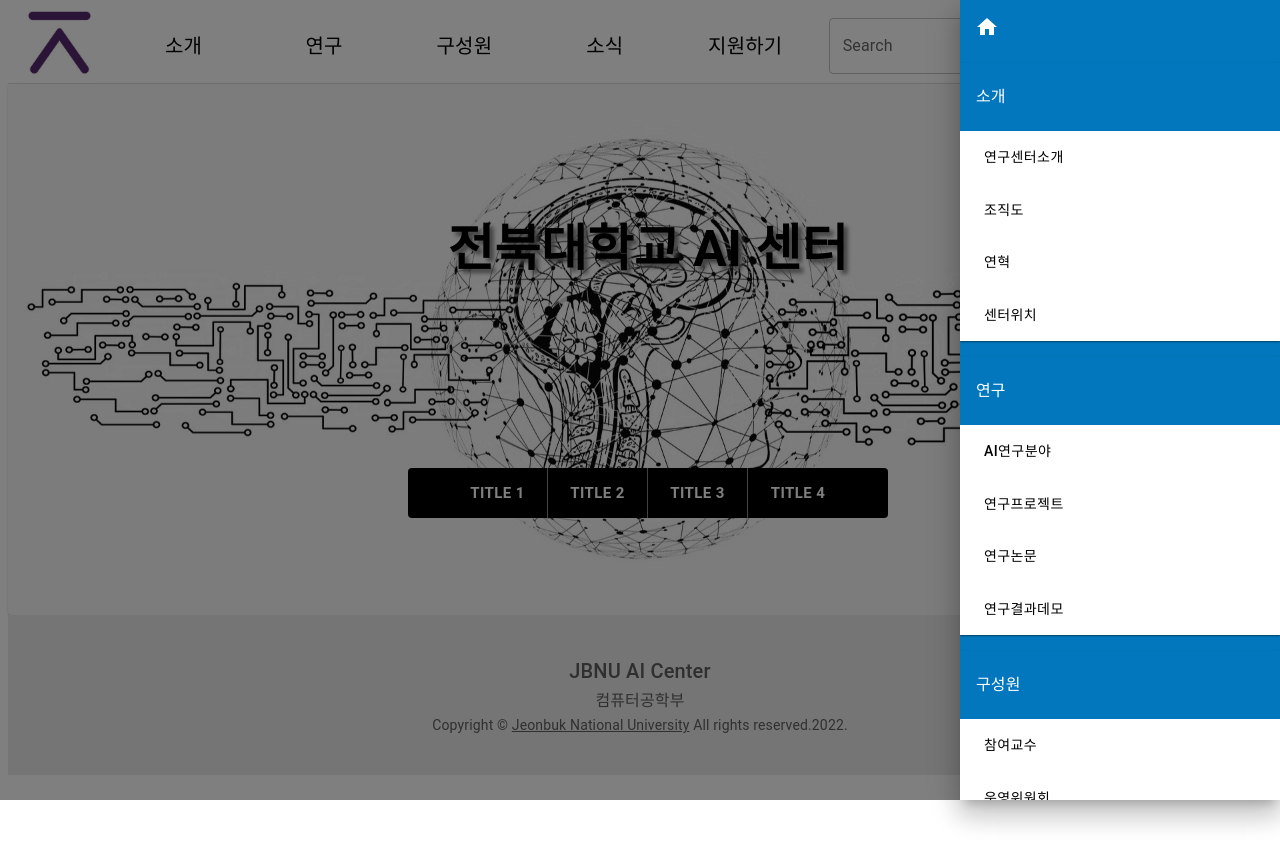
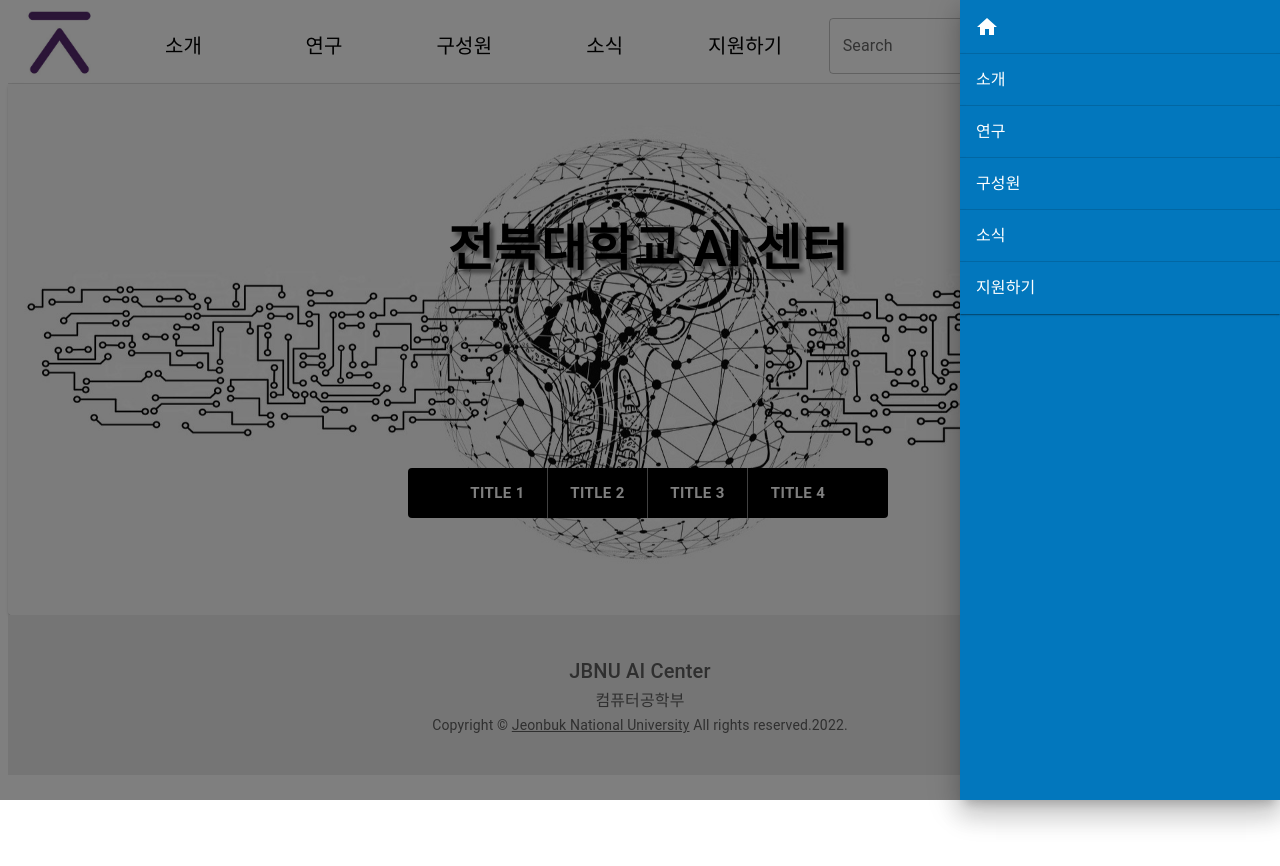
Before and after one commit to AI-Research-Center-Homepage/frontend, a React (Create React App) app: page / in a window 1280 px wide. Both pictures are taken after a click on the button "side_MenuIcon". Shown: the top 866 px of the page. Built offline with nearby package versions, Linux system fonts and the light colour scheme.

Commit message:
feat: Update SideMenu
state 사용해서 지정된 패널일 때만 열리게 수정하였습니다.

[#4]

```diff
--- a/src/components/Header.js
+++ b/src/components/Header.js
@@ -67,6 +67,12 @@
 
   const [collapseMenuOpen, setCollapseMenuOpen] = useState(false);
 
+  const [expandedSideMenu, setExpandedSideMenu] = useState("panel2");
+
+  const handleExpanded = (isExpanded, panel) => {
+    setExpandedSideMenu(isExpanded ? panel : false);
+  };
+
   const navigate = useNavigate();
 
   const isShowMainMenu = () => {
@@ -98,21 +104,34 @@
         </CardMedia>
         {mainMenuItems.map((it) => (
           <Accordion
-            expanded="true"
+            key={it.id}
+            /* 이것만 추가하면 collapse, expand가 안됨...*/
+            // expanded={expandedSideMenu === `panel${it.id}`}
+            // onChange={(event, isExpanded) =>
+            //   handleExpanded(isExpanded, `panel${it.id}`)
+            // }
+            disableGutters
+            square
             sx={{
               bgcolor: "#0277BD",
               color: "white",
             }}
           >
             <AccordionSummary
-              aria-controls={`content${it.title}`}
-              id={`content${it.title}-header`}
+              id={`panel${it.id}-header`}
+              aria-controls={`panel${it.id}-content`}
+              key={it.id}
             >
               <Typography variant="subtitle1">{it.title}</Typography>
             </AccordionSummary>
             {it.contents.map((content) => (
               <AccordionDetails
-                sx={{ bgcolor: "white", color: "black", pb: "8px" }}
+                key={it.id}
+                sx={{
+                  bgcolor: "white",
+                  color: "black",
+                  pb: "8px",
+                }}
               >
                 <Button
                   variant="text"
```
